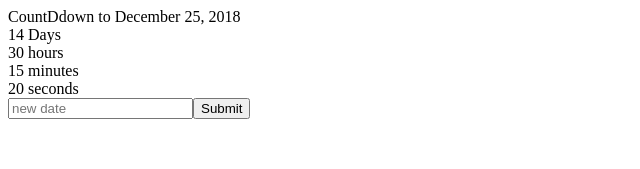
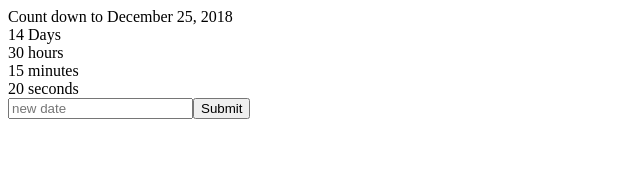
Before and after one commit to jimhantrix/countdownchamp, a React (Create React App) app: page / in a window 1280 px wide. Shown: the top 169 px of the page, without its empty margins (0-640 px from the left). Built offline with nearby package versions, Linux system fonts and the light colour scheme.

Commit message:
added new class names

```diff
--- a/src/App.jsx
+++ b/src/App.jsx
@@ -6,15 +6,16 @@
 	render() {
 
 	return(
+			<div className='App'>
 
-			<div>
-				<div> CountDdown to December 25, 2018 </div>
+
+				<div className='App-title'> Count down to December 25, 2018 </div>
 
 				<div>
-					<div> 14 Days </div>
-					<div> 30 hours</div>
-					<div> 15 minutes</div>
-					<div> 20 seconds</div>
+					<div className="Clock-days"> 14 Days </div>
+					<div className="Clock-hours"> 30 hours</div>
+					<div className="Clock-Minutes"> 15 minutes</div>
+					<div className="Clock-seconds"> 20 seconds</div>
 				</div>
 
 				<div>
```
